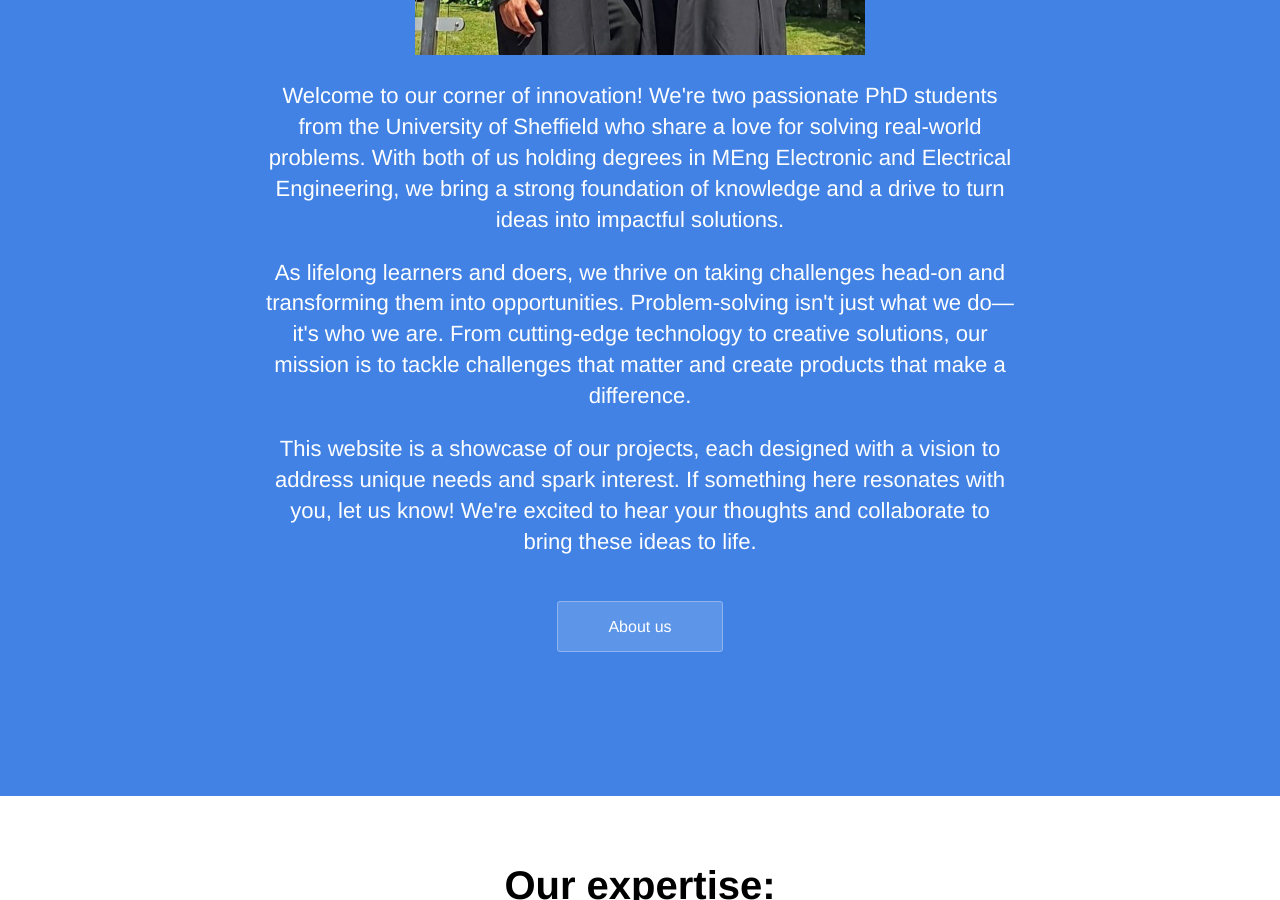
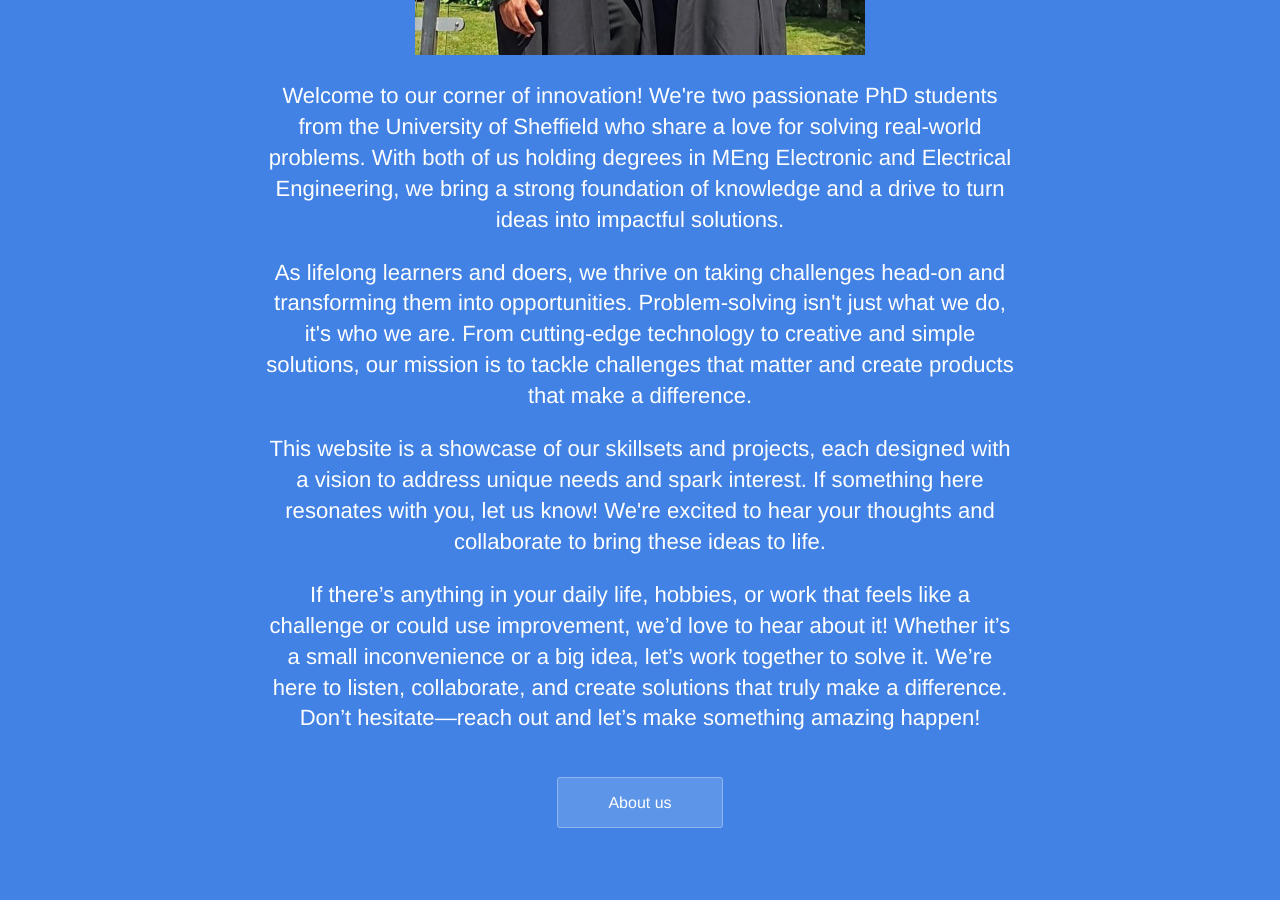
Before and after one commit to SSKD-Solutions/SSKD-Solutions, a Jekyll site: the page built from index.html, in a window 1280 px wide and 900 px high, scrolled down 2399 px. Built offline with Jekyll 4.4.1, drawn with Linux system fonts in a browser that asks for light colours; some of the changed text lies outside the part shown.

Commit message:
main page some wording has been changed

```diff
--- a/index.html
+++ b/index.html
@@ -70,8 +70,9 @@ description:
 		</div>
 		<div class="text editable">
 			<p>Welcome to our corner of innovation! We're two passionate PhD students from the University of Sheffield who share a love for solving real-world problems. With both of us holding degrees in MEng Electronic and Electrical Engineering, we bring a strong foundation of knowledge and a drive to turn ideas into impactful solutions.</p>
-			<p>As lifelong learners and doers, we thrive on taking challenges head-on and transforming them into opportunities. Problem-solving isn't just what we do— it's who we are. From cutting-edge technology to creative solutions, our mission is to tackle challenges that matter and create products that make a difference.</p>
-			<p>This website is a showcase of our projects, each designed with a vision to address unique needs and spark interest. If something here resonates with you, let us know! We're excited to hear your thoughts and collaborate to bring these ideas to life.</p>
+			<p>As lifelong learners and doers, we thrive on taking challenges head-on and transforming them into opportunities. Problem-solving isn't just what we do, it's who we are. From cutting-edge technology to creative and simple solutions, our mission is to tackle challenges that matter and create products that make a difference.</p>
+			<p>This website is a showcase of our skillsets and projects, each designed with a vision to address unique needs and spark interest. If something here resonates with you, let us know! We're excited to hear your thoughts and collaborate to bring these ideas to life.</p>
+			<p>If there’s anything in your daily life, hobbies, or work that feels like a challenge or could use improvement, we’d love to hear about it! Whether it’s a small inconvenience or a big idea, let’s work together to solve it. We’re here to listen, collaborate, and create solutions that truly make a difference. Don’t hesitate—reach out and let’s make something amazing happen! </p>
 		</div>
 		<div class="cta button alt"><a href="{{ site.baseurl }}/about/">About us</a></div>
 
@@ -148,6 +149,6 @@ description:
 
 	<section class="bottom-cta">
 		<h2 class="editable"><strong>Interested</strong> in any of these ideas?</h2>
-		<div class="cta button alt"><a href="{{ site.baseurl }}/contact/">Contact Us Today!</a></div>
+		<div class="cta button alt"><a href="{{ site.baseurl }}/contact/">Contact us Today!</a></div>
 	</section>
 </div>
```
